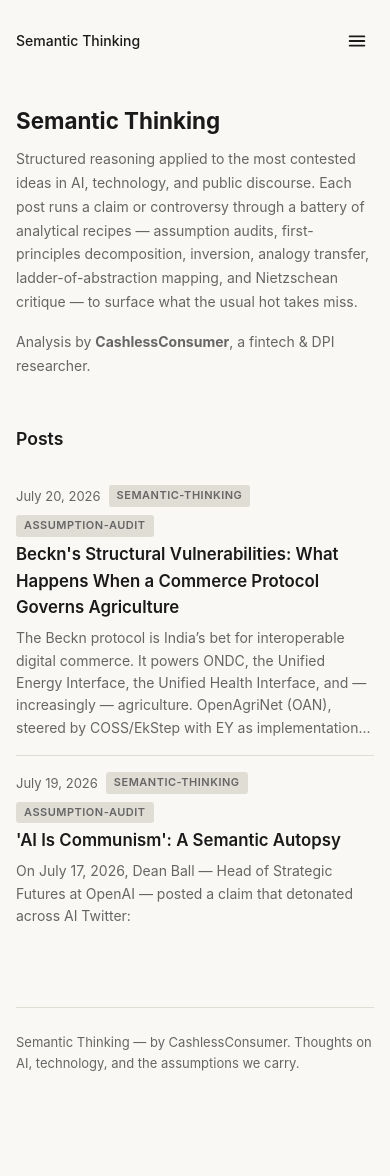
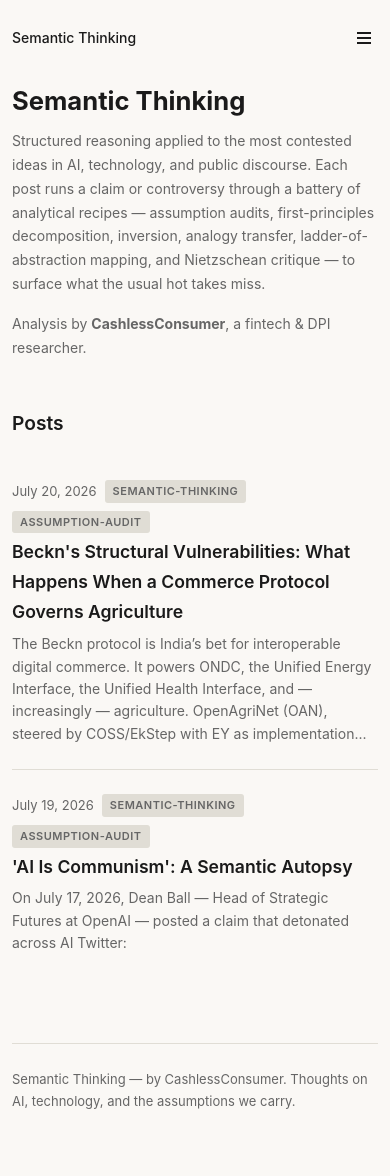
Before and after one commit to CCAgentOrg/semantic-thinking, a Jekyll site: the page built from index.html, in a window 390 px wide. Built offline with Jekyll 4.4.1, drawn with Linux system fonts in a browser that asks for light colours; the list of posts is cut into pages by our own code; before the commit the page ends 1138 px from its top, so only the background shows below that.

Commit message:
Make blog responsive: mobile nav, image lightbox, table scroll, responsive breakpoints

```diff
--- a/_layouts/default.html
+++ b/_layouts/default.html
@@ -18,7 +18,6 @@
       --bg-card: #fff;
       --font: -apple-system, BlinkMacSystemFont, "Segoe UI", system-ui, sans-serif;
       --font-mono: "SF Mono", "Cascadia Code", Consolas, monospace;
-      --container: 680px;
     }
     @media (prefers-color-scheme: dark) {
       :root {
@@ -41,12 +40,10 @@
       -webkit-font-smoothing: antialiased;
     }
     .container {
-      max-width: var(--container);
+      max-width: 680px;
       margin: 0 auto;
       padding: 60px 24px 80px;
     }
-
-    /* ---- Navigation ---- */
     nav {
       display: flex;
       gap: 24px;
@@ -62,32 +59,29 @@
       transition: color 0.15s;
     }
     nav a:hover { color: var(--accent); }
+    nav a.active { color: var(--fg); }
     nav .site-title {
       font-weight: 700;
       font-size: 16px;
       color: var(--fg);
       margin-right: auto;
     }
+    /* Mobile nav toggle */
     .nav-toggle {
       display: none;
       background: none;
       border: none;
       cursor: pointer;
-      padding: 6px;
+      padding: 4px;
       color: var(--fg);
     }
     .nav-toggle svg { display: block; }
-    .nav-links { display: flex; gap: 24px; align-items: center; }
-
-    /* ---- Typography ---- */
     h1 { font-size: 1.8rem; font-weight: 700; line-height: 1.3; margin-bottom: 8px; }
     h2 { font-size: 1.35rem; margin-top: 32px; margin-bottom: 12px; font-weight: 600; }
     h3 { font-size: 1.1rem; margin-top: 24px; margin-bottom: 8px; font-weight: 600; }
     p { margin-bottom: 16px; }
     a { color: var(--accent); text-decoration: none; }
     a:hover { color: var(--accent-hover); text-decoration: underline; }
-
-    /* ---- Post List ---- */
     .post-list { list-style: none; margin: 0; padding: 0; }
     .post-list li {
       padding: 24px 0;
@@ -104,7 +98,7 @@
       flex-wrap: wrap;
     }
     .post-title { font-size: 1.2rem; font-weight: 600; margin-bottom: 6px; }
-    .post-title a { color: var(--fg); transition: color 0.15s; }
+    .post-title a { color: var(--fg); }
     .post-title a:hover { color: var(--accent); }
     .post-excerpt { font-size: 14px; color: var(--fg-muted); line-height: 1.6; }
     .tag {
@@ -118,14 +112,10 @@
       background: var(--border);
       color: var(--fg-muted);
     }
-
-    /* ---- Home ---- */
     .home-intro { margin-bottom: 48px; }
     .home-intro h1 { font-size: 2rem; margin-bottom: 12px; }
     .home-intro p { color: var(--fg-muted); font-size: 15px; line-height: 1.7; }
-
-    /* ---- Post Content ---- */
-    .post-content { max-width: var(--container); }
+    .post-content { max-width: 680px; }
     .post-content h1 { margin-top: 40px; }
     .post-content h2 { border-bottom: 1px solid var(--border); padding-bottom: 6px; }
     .post-content code {
@@ -136,20 +126,14 @@
       border-radius: 3px;
       border: 1px solid var(--border);
     }
-    .post-content pre {
-      background: var(--bg-card);
-      border: 1px solid var(--border);
-      border-radius: 6px;
+    .post-content pre code {
+      display: block;
       padding: 16px;
       overflow-x: auto;
-      margin: 16px 0;
       -webkit-overflow-scrolling: touch;
-    }
-    .post-content pre code {
-      display: block;
-      padding: 0;
-      border: none;
-      background: none;
+      border-radius: 6px;
+      border: 1px solid var(--border);
+      background: var(--bg-card);
       font-size: 13px;
       line-height: 1.5;
     }
@@ -160,72 +144,79 @@
       color: var(--fg-muted);
       font-style: italic;
     }
-
-    /* ---- Images ---- */
-    .post-content img {
+    /* Image container with zoom capability */
+    .post-content .img-wrap {
+      margin: 16px 0;
+      border-radius: 6px;
+      overflow: hidden;
+      background: var(--bg-card);
+      border: 1px solid var(--border);
+      transition: border-color 0.2s;
+    }
+    .post-content .img-wrap:hover {
+      border-color: var(--accent);
+    }
+    .post-content .img-wrap img {
+      display: block;
+      width: 100%;
+      height: auto;
+      max-width: 100%;
+      cursor: zoom-in;
+      margin: 0;
+      border-radius: 0;
+    }
+    .post-content img:not(.img-wrap img) {
       max-width: 100%;
       height: auto;
       border-radius: 6px;
-      margin: 20px 0;
-      display: block;
-      cursor: zoom-in;
-      transition: opacity 0.2s, box-shadow 0.2s;
-      border: 1px solid var(--border);
-      background: var(--bg-card);
+      margin: 16px 0;
     }
-    .post-content img:hover { opacity: 0.95; }
-    .post-content .image-container {
-      position: relative;
-      margin: 20px 0;
-    }
-    .post-content .image-container img { margin: 0; }
-
-    /* Image lightbox overlay */
-    .img-lightbox {
+    /* Lightbox overlay */
+    .lightbox {
       display: none;
       position: fixed;
-      top: 0; left: 0; right: 0; bottom: 0;
-      background: rgba(0,0,0,0.85);
       z-index: 9999;
+      top: 0; left: 0;
+      width: 100vw; height: 100vh;
+      background: rgba(0,0,0,0.88);
       cursor: zoom-out;
-      padding: 24px;
       align-items: center;
       justify-content: center;
+      padding: 24px;
     }
-    .img-lightbox.active { display: flex; }
-    .img-lightbox img {
+    .lightbox.active { display: flex; }
+    .lightbox img {
       max-width: 100%;
-      max-height: 90vh;
+      max-height: 100%;
       object-fit: contain;
       border-radius: 4px;
-      box-shadow: 0 8px 40px rgba(0,0,0,0.4);
+      box-shadow: 0 0 40px rgba(0,0,0,0.4);
     }
-
-    /* ---- Tables ---- */
-    .post-content .table-wrap {
+    /* Table scroll wrapper */
+    .table-wrap {
       overflow-x: auto;
+      -webkit-overflow-scrolling: touch;
       margin: 16px 0;
-      -webkit-overflow-scrolling: touch;
+      border-radius: 6px;
+      border: 1px solid var(--border);
     }
     .post-content table {
       width: 100%;
       border-collapse: collapse;
       font-size: 14px;
-      min-width: 500px;
+      min-width: 480px;
+    }
+    .table-wrap table {
+      margin: 0;
+      border: none;
     }
     .post-content th, .post-content td {
       padding: 8px 12px;
       border: 1px solid var(--border);
       text-align: left;
-      white-space: nowrap;
     }
-    .post-content th {
-      background: var(--bg-card);
-      font-weight: 600;
-    }
+    .post-content th { background: var(--bg-card); font-weight: 600; }
     .post-content hr { border: none; border-top: 1px solid var(--border); margin: 32px 0; }
-
-    /* ---- Pagination ---- */
     .pagination {
       display: flex;
       justify-content: space-between;
@@ -233,11 +224,11 @@
       padding-top: 24px;
       border-top: 1px solid var(--border);
     }
-    .pagination a { font-size: 14px; font-weight: 500; }
-
+    .pagination a {
+      font-size: 14px;
+      font-weight: 500;
+    }
     .about-content { margin-top: 32px; }
-
-    /* ---- Footer ---- */
     footer {
       margin-top: 64px;
       padding-top: 24px;
@@ -245,53 +236,52 @@
       font-size: 13px;
       color: var(--fg-muted);
     }
-
-    /* ---- Responsive: ≤768px ---- */
-    @media (max-width: 768px) {
-      .container { padding: 40px 20px 60px; }
-      body { font-size: 15px; }
-      h1 { font-size: 1.5rem; }
-      h2 { font-size: 1.2rem; }
-      .home-intro h1 { font-size: 1.6rem; }
-      .post-content pre { font-size: 12px; padding: 12px; }
-      .post-content pre code { font-size: 12px; }
-      .post-content th, .post-content td { white-space: normal; }
-      .post-content table { min-width: 0; }
+    /* Responsive breakpoints */
+    @media (max-width: 640px) {
+      .container {
+        padding: 32px 16px 64px;
       }
-
-    /* ---- Responsive: ≤480px ---- */
-    @media (max-width: 480px) {
-      .container { padding: 24px 16px 48px; }
-      body { font-size: 14px; line-height: 1.6; }
-      h1 { font-size: 1.3rem; }
-      h2 { font-size: 1.1rem; }
-      .home-intro h1 { font-size: 1.4rem; }
-      .home-intro p { font-size: 14px; }
-      .post-title { font-size: 1.05rem; }
-
-      /* Mobile nav toggle */
-      .nav-toggle { display: block; }
+      nav {
+        gap: 0;
+        margin-bottom: 32px;
+      }
+      .nav-toggle { display: flex; }
       .nav-links {
         display: none;
         width: 100%;
         flex-direction: column;
-        gap: 4px;
-        padding: 12px 0 8px;
+        gap: 12px;
+        padding: 16px 0 8px;
+        border-top: 1px solid var(--border);
+        margin-top: 8px;
       }
       .nav-links.open { display: flex; }
-      .nav-links a {
-        display: block;
-        padding: 8px 0;
-        font-size: 15px;
-        border-bottom: 1px solid var(--border);
+      .nav-links a { font-size: 15px; padding: 4px 0; }
+      h1 { font-size: 1.5rem; }
+      h2 { font-size: 1.2rem; }
+      .home-intro h1 { font-size: 1.6rem; }
+      .home-intro p { font-size: 14px; }
+      .post-title { font-size: 1.1rem; }
+      .post-content { font-size: 15px; }
+      .post-content blockquote {
+        padding-left: 12px;
+        margin-left: 0;
       }
-      .nav-links a:last-child { border-bottom: none; }
-
-      .post-list li { padding: 16px 0; }
-      .post-content { font-size: 15px; }
-      .post-content pre { font-size: 11px; padding: 10px; }
-      .post-content pre code { font-size: 11px; }
-      .post-content th, .post-content td { font-size: 12px; padding: 6px 8px; }
+      .post-content pre code {
+        font-size: 12px;
+        padding: 12px;
+      }
+      .pagination {
+        flex-direction: column;
+        gap: 12px;
+        align-items: center;
+      }
+    }
+    @media (max-width: 400px) {
+      .container { padding: 24px 12px 48px; }
+      h1 { font-size: 1.3rem; }
+      .post-content { font-size: 14px; }
+      .post-content code { font-size: 13px; }
     }
   </style>
 </head>
@@ -299,11 +289,11 @@
   <div class="container">
     <nav>
       <span class="site-title"><a href="{{ '/' | relative_url }}" style="color:var(--fg);text-decoration:none;">{{ site.title }}</a></span>
-      <button class="nav-toggle" id="navToggle" aria-label="Toggle navigation">
-        <svg width="22" height="22" viewBox="0 0 24 24" fill="none" stroke="currentColor" stroke-width="2" stroke-linecap="round">
-          <line class="top" x1="4" y1="7" x2="20" y2="7"/>
-          <line class="mid" x1="4" y1="12" x2="20" y2="12"/>
-          <line class="bot" x1="4" y1="17" x2="20" y2="17"/>
+      <button class="nav-toggle" onclick="toggleNav()" aria-label="Toggle navigation">
+        <svg width="20" height="20" viewBox="0 0 20 20" fill="none" stroke="currentColor" stroke-width="2">
+          <line x1="3" y1="5" x2="17" y2="5"/>
+          <line x1="3" y1="10" x2="17" y2="10"/>
+          <line x1="3" y1="15" x2="17" y2="15"/>
         </svg>
       </button>
       <div class="nav-links" id="navLinks">
@@ -318,63 +308,78 @@
     </footer>
   </div>
 
-  <!-- Image lightbox overlay -->
-  <div class="img-lightbox" id="imgLightbox">
+  <div class="lightbox" id="lightbox" onclick="closeLightbox()">
     <img id="lightboxImg" src="" alt="">
   </div>
 
   <script>
-    (function() {
-      /* === Mobile nav toggle === */
-      var toggle = document.getElementById('navToggle');
-      var links = document.getElementById('navLinks');
-      if (toggle && links) {
-        toggle.addEventListener('click', function() {
-          links.classList.toggle('open');
-        });
+    // Mobile nav toggle
+    function toggleNav() {
+      document.getElementById('navLinks').classList.toggle('open');
     }
 
-      /* === Image lightbox === */
-      var lightbox = document.getElementById('imgLightbox');
+    // Image lightbox: click any post image to zoom
+    (function() {
+      var lightbox = document.getElementById('lightbox');
       var lightboxImg = document.getElementById('lightboxImg');
-      if (lightbox && lightboxImg) {
-        document.querySelectorAll('.post-content img').forEach(function(img) {
+      var images = document.querySelectorAll('.post-content img');
+      for (var i = 0; i < images.length; i++) {
+        (function(img) {
+          // Skip already-wrapped images or ones in tables
+          if (img.closest('.img-wrap') || img.closest('.table-wrap')) return;
           img.addEventListener('click', function(e) {
-            e.stopPropagation();
-            lightboxImg.src = this.src;
-            lightboxImg.alt = this.alt || '';
+            if (lightbox) {
+              lightboxImg.src = img.src;
+              lightboxImg.alt = img.alt;
               lightbox.classList.add('active');
-            document.body.style.overflow = 'hidden';
+            }
           });
-        });
-        lightbox.addEventListener('click', function() {
+        })(images[i]);
+      }
+
+      function closeLightbox() {
         lightbox.classList.remove('active');
-          document.body.style.overflow = '';
-        });
-        /* Escape key closes lightbox */
+      }
+
+      // Close lightbox on Escape
       document.addEventListener('keydown', function(e) {
         if (e.key === 'Escape' && lightbox.classList.contains('active')) {
-            lightbox.classList.remove('active');
-            document.body.style.overflow = '';
+          closeLightbox();
         }
       });
-      }
+    })();
 
-      /* === Responsive table wrappers === */
-      document.querySelectorAll('.post-content table').forEach(function(table) {
+    // Responsive table wraps
+    (function() {
+      var tables = document.querySelectorAll('.post-content table');
+      for (var i = 0; i < tables.length; i++) {
         var wrap = document.createElement('div');
         wrap.className = 'table-wrap';
-        table.parentNode.insertBefore(wrap, table);
-        wrap.appendChild(table);
-      });
-
-      /* === Lazy-load images with native loading === */
-      if ('loading' in HTMLImageElement.prototype) {
-        document.querySelectorAll('.post-content img:not([loading])').forEach(function(img) {
-          img.setAttribute('loading', 'lazy');
-        });
+        tables[i].parentNode.insertBefore(wrap, tables[i]);
+        wrap.appendChild(tables[i]);
       }
     })();
+
+    // Lazy-load images that are below the fold
+    (function() {
+      if ('IntersectionObserver' in window) {
+        var lazyImgs = document.querySelectorAll('.post-content img[loading]');
+        // Also wrap large image containers for responsive behavior
+        var allImgs = document.querySelectorAll('.post-content img:not(.img-wrap img):not(a img)');
+        for (var i = 0; i < allImgs.length; i++) {
+          allImgs[i].setAttribute('loading', 'lazy');
+        }
+      }
+    })();
+
+    // Close mobile nav when clicking outside
+    document.addEventListener('click', function(e) {
+      var nav = document.querySelector('nav');
+      var links = document.getElementById('navLinks');
+      if (nav && !nav.contains(e.target) && links.classList.contains('open')) {
+        links.classList.remove('open');
+      }
+    });
   </script>
 </body>
 </html>
```
Lines whose indentation alone changed are shown as unchanged.
